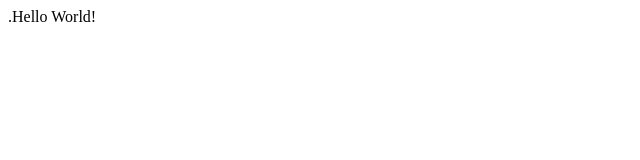
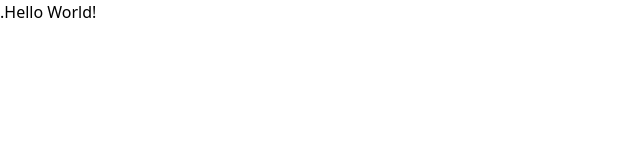
Before and after one commit to xolha/Projeto-Piloto-CT-Junior-2025, a React (Vite) app: page / in a window 1280 px wide. Shown: the top 160 px of the page, without its empty margins (0-640 px from the left). Built offline with nearby package versions, Linux system fonts and the light colour scheme.

Commit message:
💄 style: add base color and font

```diff
--- a/package.json
+++ b/package.json
@@ -9,8 +9,10 @@
     "preview": "vite preview"
   },
   "dependencies": {
+    "@tailwindcss/vite": "^4.1.11",
     "react": "^19.1.0",
-    "react-dom": "^19.1.0"
+    "react-dom": "^19.1.0",
+    "tailwindcss": "^4.1.11"
   },
   "devDependencies": {
     "@types/react": "^19.1.8",
--- a/src/index.css
+++ b/src/index.css
@@ -0,0 +1,13 @@
+@import "tailwindcss";
+
+@theme {
+    /* cores base */
+    --color-orange-text: #FF6A00;
+    --color-orange-divider: #FF6200;
+    --color-black: #000000;
+    --color-white: #FFFFFF;
+
+    /* fontes */
+    --font-primary: 'Montserrat', sans-serif;
+    --text: 24px;
+}
```
Also changed, not shown: 1 other file (tests, documents, lock files or other folders).
